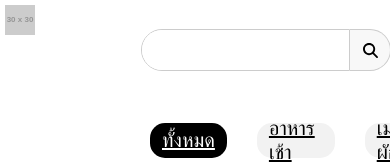
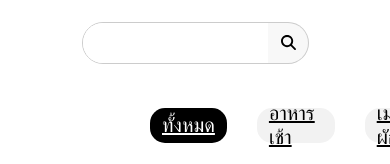
Before and after one commit to Onpreeya01/foodcourse, a React (Vite) app in the folder foodcourse/: page / in a window 390 px wide. Shown: the top 164 px of the page. Built offline with nearby package versions, Linux system fonts and the light colour scheme.

Commit message:
nev responsive

```diff
--- a/foodcourse/src/component/Nav/Nav.jsx
+++ b/foodcourse/src/component/Nav/Nav.jsx
@@ -5,11 +5,11 @@ import './NavStyle.css'
 function Nav(){
     return (
     <section id="nav">
-        <div className="-brand">
+        {/* <div className="-brand">
             <div className="-ham">
                 <img src="https://via.placeholder.com/30x30" alt=""/>
             </div>
-        </div>
+        </div> */}
         <div className="-center">
             <div className="-search">
                 <div className="-search-box">
--- a/foodcourse/src/component/Nav/NavStyle.css
+++ b/foodcourse/src/component/Nav/NavStyle.css
@@ -1,8 +1,11 @@
 #nav {
     display: flex;
-    justify-content: flex-start;
+    justify-content: center;
+    padding: 1rem;
+    max-width: 1000px; /* กำหนดขนาดสูงสุด */
+    margin: 0 auto; /* จัด nav ให้อยู่ตรงกลางของหน้าจอ */
 }
-#nav .-brand {
+/* #nav .-brand {
     display: grid;
     grid-template-columns:  auto;
     align-items: center;
@@ -23,27 +26,29 @@
     width: 30px;
     height: 30px;
     margin: auto;
-}
+} */
 #nav .-center {
-    width: 1100px;
-    height: 100px;
+    width: 100%;
+    max-width: fit-content;
+    height: auto;
     display: grid;
-    grid-template-columns: auto;
-    justify-content: end;
+    grid-template-columns: 1fr;
+    justify-content: center;
     align-items: center;
+    padding: 1rem;
 }
 #nav .-search-input {
     height: 100%;
     width: 100%;
     padding: 0;
     border: none;
-    padding-left: 2rem;
+    padding-left: 1rem;
 }
 #nav .-search {
     width: 100%;
     height: 40px;
     display: grid;
-    grid-template-columns: auto 40px;
+    grid-template-columns: 1fr 40px;
     justify-content: space-between;
     align-items: center;
 }
@@ -60,7 +65,7 @@
     cursor: pointer;
 }
 #nav .-search-box {
-    width: auto;
+    width: 100%;
     display: grid;
     grid-template-columns: auto;
     align-items: center;
@@ -72,3 +77,29 @@
 #nav .-search-input:focus-visible {
     outline: none;
 }
+/* Media Queries for Responsive Design */
+@media (max-width: 768px) {
+    #nav {
+        flex-direction: column;
+        align-items: center;
+    }
+    #nav .-center {
+        width: 100%;
+        padding: 0.5rem;
+    }
+    #nav .-search {
+        grid-template-columns: 1fr 40px;
+    }
+    #nav .-search-box {
+        width: 100%;
+    }
+}
+
+@media (max-width: 480px) {
+    #nav .-center {
+        padding: 0.5rem;
+    }
+    #nav .-search-input {
+        padding-left: 0.5rem;
+    }
+}
```
